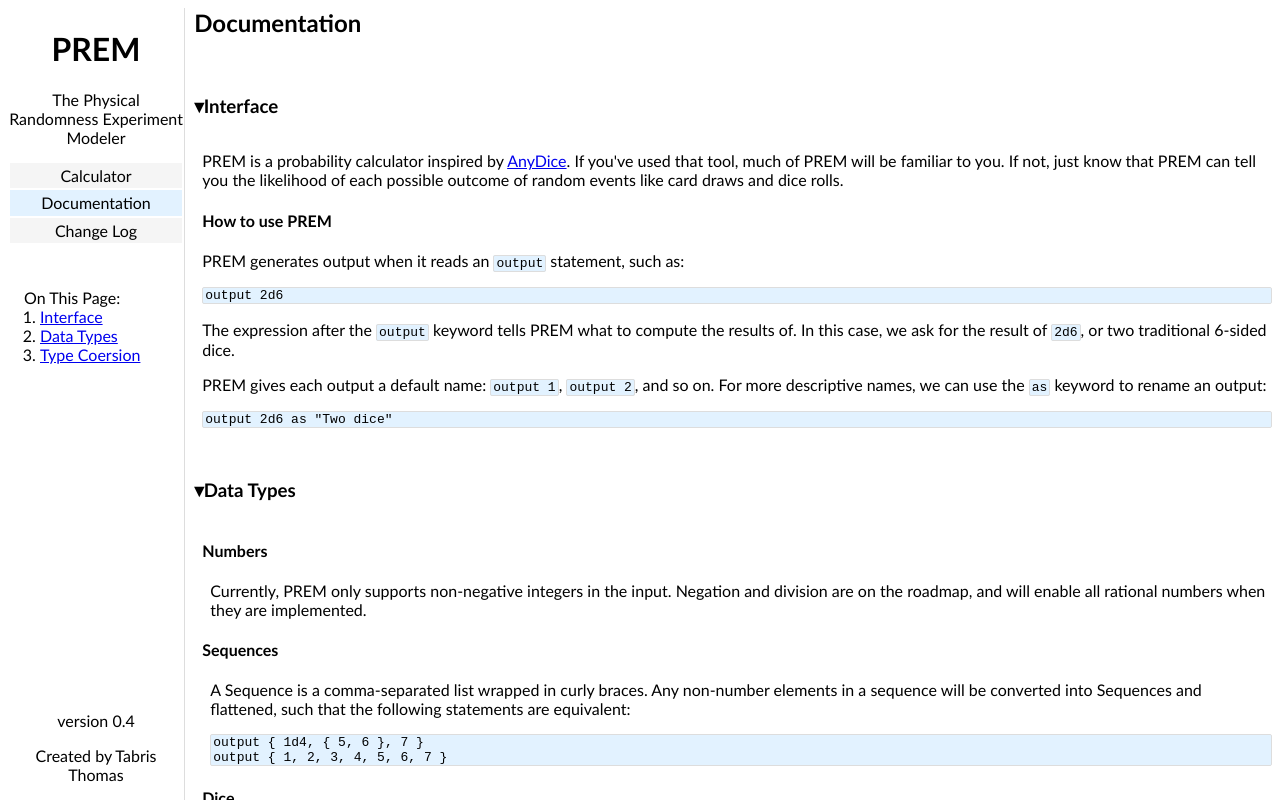
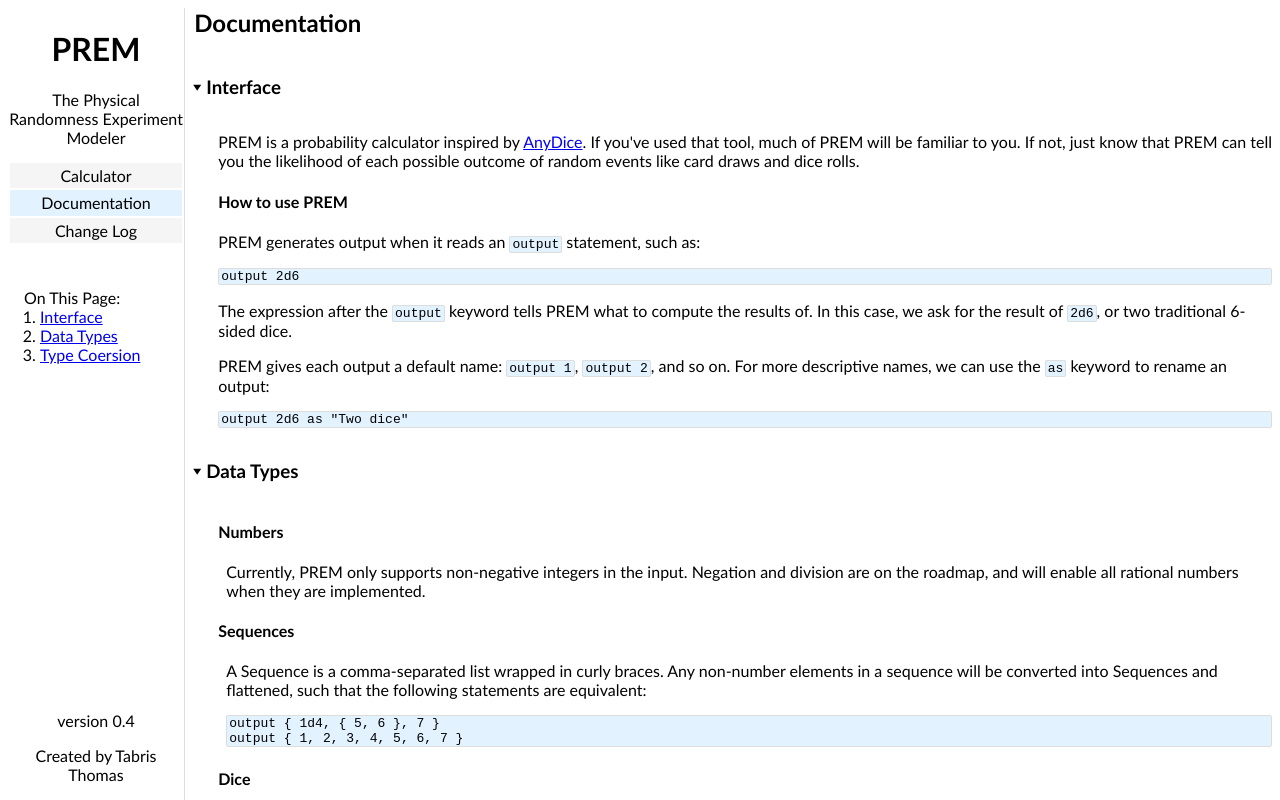
Before and after one commit to TNThomas/prem, a SvelteKit app: page /docs in a window 1280 px wide. Shown: the top 800 px of the page. Built offline with nearby package versions, Linux system fonts and the light colour scheme.

Commit message:
Bug/checkbox used as details (#21)

```diff
--- /dev/null
+++ b/src/lib/details.svelte
@@ -0,0 +1,55 @@
+<script lang="ts">
+    export let id: string
+    export let open: boolean
+</script>
+
+<details {id} {open}>
+    <summary><slot name="summary"></slot></summary>
+    <slot name="content"></slot>
+</details>
+
+<style>
+
+
+    summary {
+        cursor: pointer;
+        list-style-type: none;
+    }
+
+    summary:before {
+        content: '';
+        border-width: .3em .4em;
+        border-style: solid;
+        border-color: transparent transparent transparent var(--theme-color-text, black);
+        display: inline-block;
+        position: relative;
+        bottom: .125em;
+        transform: rotate(0);
+        transform-origin: .2em 50%;
+        transition: 0.25s transform linear;
+    }
+
+    details[open] > summary:before {
+        transform: rotate(90deg);
+    }
+
+    summary > :global(*) {
+        display: inline-block;
+        cursor: text;
+    }
+
+    details > summary::-webkit-details-marker {
+        display:none;
+    }
+
+    details > :global(:not(summary)) {
+        overflow-y: hidden;
+        padding-left: 1.5em;
+        opacity: 0;
+        transition: opacity 0.25s ease-in;
+    }
+
+    details[open] > :global(:not(summary)) {
+        opacity: 1;
+    }
+</style>
--- a/src/routes/changeLogs/+page.svelte
+++ b/src/routes/changeLogs/+page.svelte
@@ -1,4 +1,5 @@
 <script lang="ts">
+	import Details from "$lib/details.svelte";
 	import ExtraNav from "$lib/extraNav.svelte";
     import versions from "./changes.json"
 </script>
@@ -10,58 +11,23 @@
     {/each}
 </ExtraNav>
 {#each versions as version}
-    <input type="checkbox" id={version.id}/>
-    <label for={version.id}><h3>{version.id} ({new Date(version.date).toDateString()})</h3></label>
-    <article><ul>
-        {#each version.changes as bullet}
-            <li>{bullet}</li>
-        {/each}
-    </ul>
-    </article>
+    <Details id={version.id} open>
+        <h3 slot="summary">{version.id} ({new Date(version.date).toDateString()})</h3>
+        <ul slot="content">
+            {#each version.changes as bullet}
+                <li>{bullet}</li>
+            {/each}
+        </ul>
+    </Details>
 {/each}
 
 <style>
-    input {
-        appearance: none;
-        /* For iOS < 15 to remove gradient background */
-        background-color: transparent;
-        /* Not removed via appearance */
-        margin: 0;
-    }
-
     h2 {
         margin-top: 0;
     }
 
-    h3::before {
-        content: "\25be";
-    }
-
-    :checked + label > h3::before {
-        content: "\25b8";
-    }
-
-    article {
-        overflow-y: hidden;
-        padding-left: 0.5em;
-        transition: opacity 0.25s linear 0.125s, font-size 0.125s linear;
-    }
-
-    article :global(code), article :global(pre), article :global(samp) {
-        background-color: var(--theme-color-active, #e2f2ff);
-        border: 1px solid var(--theme-color-line, #ddd);
-        border-radius: 2px;
-        padding: 0 2px;
-    }
-
-    :checked + label + article, :checked + label + article :global(*) {
-        font-size: 0;
-        opacity: 0;
-        transition: opacity 0.125s linear, font-size 0.25s linear 0.125s;
-    }
-
     @media only screen and (orientation: landscape) {
-        article, label {
+        ul {
             display: block;
         }
     }
--- a/src/routes/docs/+page.svelte
+++ b/src/routes/docs/+page.svelte
@@ -3,6 +3,7 @@
 	import DataTypes from "./dataTypes.svelte";
 	import TypeCoersion from "./typeCoersion.svelte";
 	import ExtraNav from "$lib/extraNav.svelte";
+	import Details from "$lib/details.svelte";
 
     const sections: [name: string, component: any][] = [
         ["Interface", Interface],
@@ -18,38 +19,17 @@
     {/each}
 </ExtraNav>
 {#each sections as section}
-    <input type="checkbox" id={section[0]}/>
-    <label for={section[0]}><h3>{section[0]}</h3></label>
-    <article>
-        <svelte:component this={section[1]}></svelte:component>
-    </article>
+    <Details id={section[0]} open>
+        <h3 slot="summary">{section[0]}</h3>
+        <article slot="content">
+            <svelte:component this={section[1]}></svelte:component>
+        </article>
+    </Details>
 {/each}
 
 <style>
-    input {
-        appearance: none;
-        /* For iOS < 15 to remove gradient background */
-        background-color: transparent;
-        /* Not removed via appearance */
-        margin: 0;
-    }
-
     h2 {
         margin-top: 0;
-    }
-
-    h3::before {
-        content: "\25be";
-    }
-
-    :checked + label > h3::before {
-        content: "\25b8";
-    }
-
-    article {
-        overflow-y: hidden;
-        padding-left: 0.5em;
-        transition: opacity 0.25s linear 0.125s, font-size 0.125s linear;
     }
 
     article :global(section) {
@@ -63,14 +43,8 @@
         padding: 0 2px;
     }
 
-    :checked + label + article, :checked + label + article :global(*) {
-        font-size: 0;
-        opacity: 0;
-        transition: opacity 0.125s linear, font-size 0.25s linear 0.125s;
-    }
-
     @media only screen and (orientation: landscape) {
-        article, label {
+        article {
             display: block;
         }
     }
```
